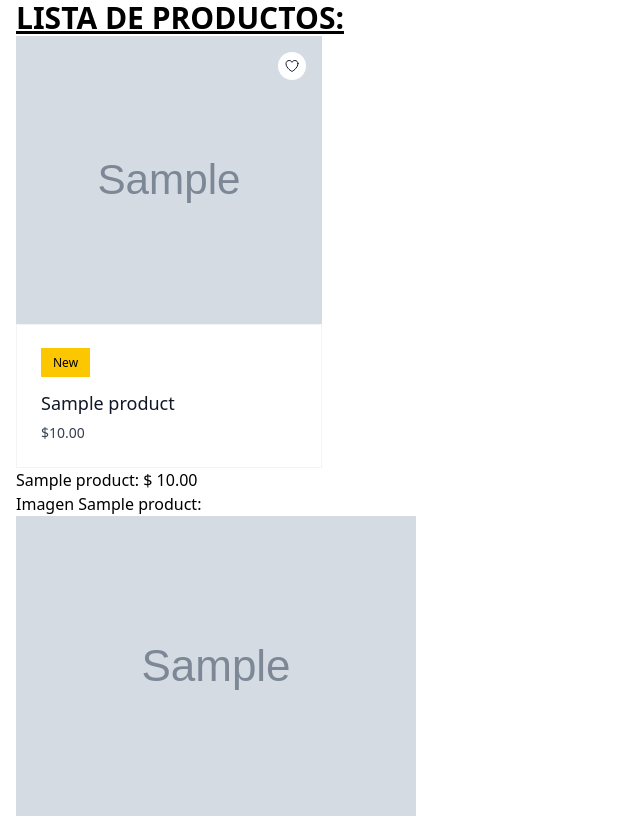
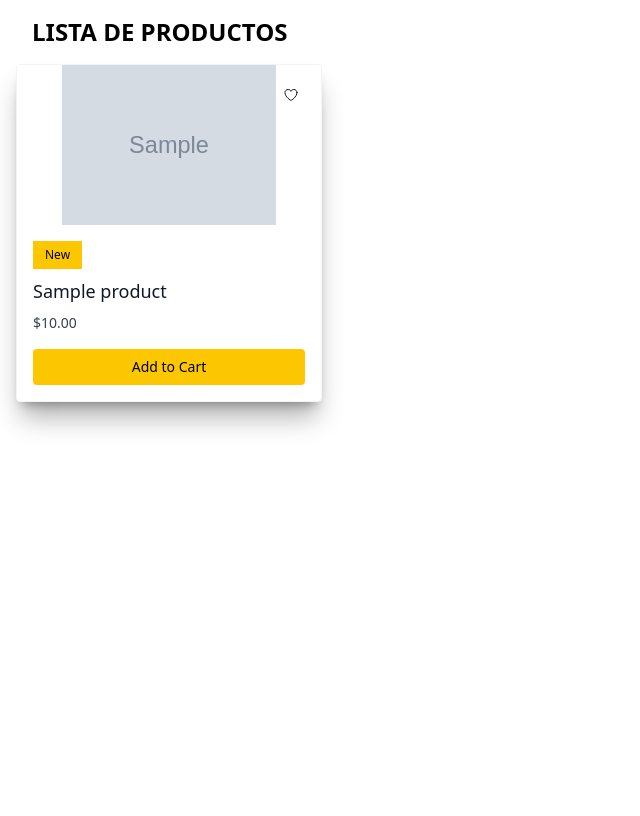
Before and after one commit to Ardons/coffee-shop-platzi, a Django app: page /productos/lista_productos_2/ in a window 1280 px wide. Shown: the whole page, without its empty margins (0-640 px from the left). After the commit the page ends 430 px from the top, so only its background shows below. Run offline with Django 5.2, Linux system fonts and the light colour scheme; tables that the repository leaves empty hold one stand-in row (values such as "Sample post"); grey boxes marked "Sample" are stand-in pictures.

Commit message:
se arregla el html de productos y se configura el admin

```diff
--- a/coffee_shop/products/forms.py
+++ b/coffee_shop/products/forms.py
@@ -3,6 +3,7 @@ from .models import Product
 
 
 class ProductForm(forms.Form):
+    date_create = forms.DateField()
     name = forms.CharField(max_length=200,label="Nombre")
     description = forms.CharField(max_length=300, label="Descripcion")
     price = forms.DecimalField(max_digits=10, decimal_places=2, label="precio")
--- a/coffee_shop/products/models.py
+++ b/coffee_shop/products/models.py
@@ -3,6 +3,8 @@ from django.db import models
 
 # Create your models here.
 class Product(models.Model):
+    date_create =models.DateTimeField(auto_now_add=True, verbose_name="Field Create")
+    date_updated = models.DateTimeField(auto_now=True, verbose_name="Field MOD")
     name = models.TextField(max_length=200, verbose_name="nombre")
     description = models.TextField(max_length=300, verbose_name="descripcion")
     price = models.DecimalField(max_digits=10, decimal_places=2, verbose_name="precio")
--- a/coffee_shop/products/templates/products/lista_productos_2.html
+++ b/coffee_shop/products/templates/products/lista_productos_2.html
@@ -2,14 +2,15 @@
 
 {%block content%}
 
-<h1 class="text-3xl font-bold underline">
-    LISTA DE PRODUCTOS:
+<h1 class="text-2xl font-bold p-4">
+    LISTA DE PRODUCTOS
 </h1>
 
 <div class="grid grid-cols-4 gap-2">
     {% for product in productos %}
-
-    <a href="#"  class="group relative block overflow-hidden " >
+        {%if product.photo%}
+            <a href="#"  class="group relative block border border-gray-100 bg-white shadow-xl/30 rounded overflow-hidden" >
+                <div class="flex flex-col h-full">
                     <button
                     class="absolute end-4 top-4 z-10 rounded-full bg-white p-1.5 text-gray-900 transition hover:text-gray-900/75"
                     >
@@ -31,35 +32,81 @@
                     </svg>
                     </button>
 
-        {%if product.photo%}
+                    <div class="h-40 flex items-center justify-center bg-white">
                         <img
-            src="{{product.photo.url}}"
-            alt="{{product.name}}"
-            class="h-64 w-full object-cover transition duration-500 group-hover:scale-105 sm:h-72"
+                        src="{{ product.photo.url }}"
+                        alt="{{ product.name }}"
+                        class="max-h-full max-w-full object-contain transition duration-300 group-hover:scale-105"
                         />
-        {%endif%}
+                    </div>
 
-        <div class="relative border border-gray-100 bg-white p-6">
-            <span class="bg-yellow-400 px-3 py-1.5 text-xs font-medium whitespace-nowrap"> New </span>
+                    <div class="p-4 flex flex-col gap-2">
+                        <span class="bg-yellow-400 px-3 py-1.5 text-xs font-medium whitespace-nowrap w-fit"> New </span>
 
-            <h3 class="mt-4 text-lg font-medium text-gray-900">{{product.name}}</h3>
+                        <h3 class="text-lg font-medium text-gray-900">{{product.name}}</h3>
 
-            <p class="mt-1.5 text-sm text-gray-700">${{product.price}}</p>
-            {% comment "" %}
-            <form class="mt-4">
+                        <p class="text-sm text-gray-700">${{product.price}}</p>
+
+                        <form class="mt-2">
                             <button
-                class="block w-full rounded-sm bg-yellow-400 p-4 text-sm font-medium transition hover:scale-105"
+                            class="block w-full rounded bg-yellow-400 py-2 text-sm font-medium transition hover:scale-105"
                             >
                             Add to Cart
                             </button>
                         </form>
-            {% endcomment %}
+
+                    </div>
                 </div>
             </a>
+        {% else %}
+            <a href="#"  class="group relative block border border-gray-100 bg-white shadow-xl/30 rounded overflow-hidden h-50">
+                <div class="flex flex-col h-full">
+                    <button
+                    class="absolute end-4 top-4 z-10 rounded-full bg-white p-1.5 text-gray-900 transition hover:text-gray-900/75"
+                    >
+                    <span class="sr-only">Wishlist</span>
+
+                    <svg
+                        xmlns="http://www.w3.org/2000/svg"
+                        fill="none"
+                        viewBox="0 0 24 24"
+                        stroke-width="1.5"
+                        stroke="currentColor"
+                        class="size-4"
+                    >
+                        <path
+                        stroke-linecap="round"
+                        stroke-linejoin="round"
+                        d="M21 8.25c0-2.485-2.099-4.5-4.688-4.5-1.935 0-3.597 1.126-4.312 2.733-.715-1.607-2.377-2.733-4.313-2.733C5.1 3.75 3 5.765 3 8.25c0 7.22 9 12 9 12s9-4.78 9-12z"
+                        />
+                    </svg>
+                    </button>
+
+                    <div class="p-4 flex flex-col gap-2">
+                        <span class="bg-yellow-400 px-3 py-1.5 text-xs font-medium whitespace-nowrap w-fit"> New </span>
+
+                        <h3 class="text-lg font-medium text-gray-900">{{product.name}}</h3>
+
+                        <p class="text-sm text-gray-700">${{product.price}}</p>
+
+                        <form class="mt-2">
+                            <button
+                            class="block w-full rounded bg-yellow-400 py-2 text-sm font-medium transition hover:scale-105"
+                            >
+                            Add to Cart
+                            </button>
+                        </form>
+
+                    </div>
+                </div>
+            </a>
+
+
+        {%endif%}
     {% endfor %}
 </div>
 
-
+{% comment "" %}
 <ul>
     {% for product in productos %}
         <li>
@@ -71,5 +118,6 @@
         </li>
     {% endfor %}
 </ul>
+{% endcomment %}
 
 {%endblock content%}
```
Also changed, not shown: coffee_shop/products/admin.py (+7 -1 lines). Lines whose indentation alone changed are shown as unchanged.
